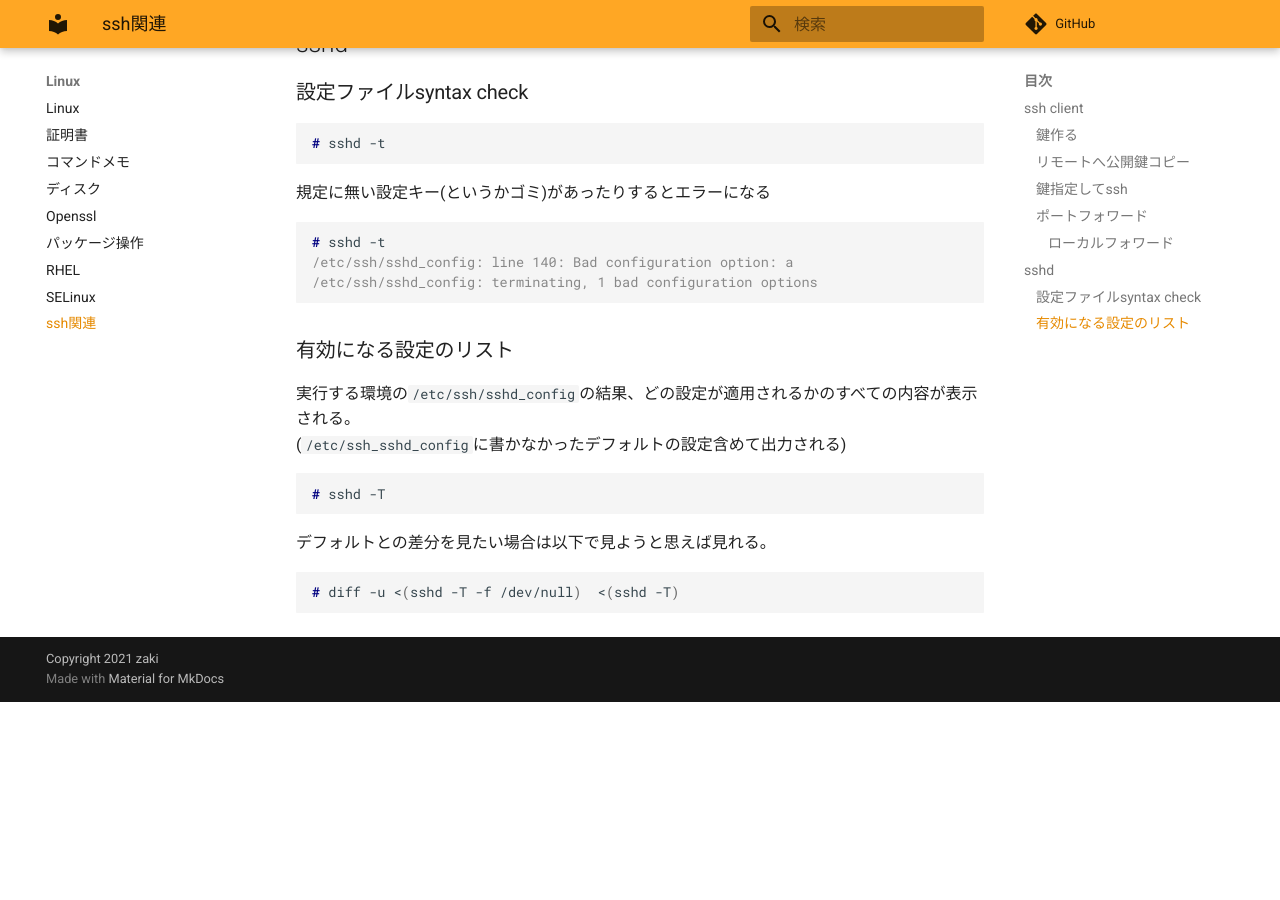
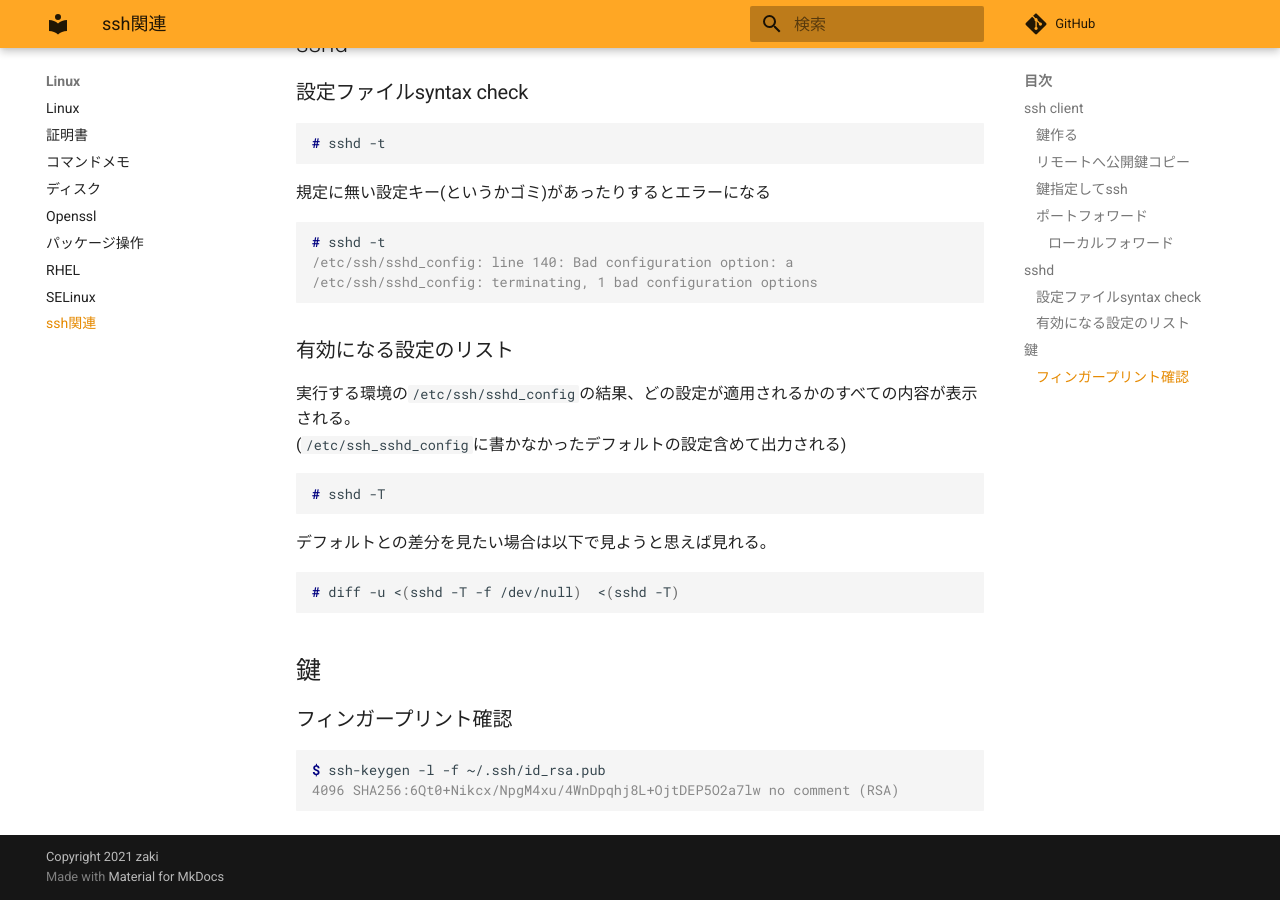
Before and after one commit to zaki-lknr/docs, an MkDocs documentation site: the page built from docs/Linux/ssh.md, in a window 1280 px wide and 900 px high, scrolled down 1617 px. Built offline with MkDocs 1.6.1 and Material for MkDocs 9.7.7, drawn with Linux system fonts in a browser that asks for light colours; comment, search, counter and statistics services are not loaded; before the commit the page ends 2319 px from its top, so only the background shows below that.

Commit message:
add: linux/ssh 鍵のフィンガープリント確認

````diff
--- a/docs/Linux/ssh.md
+++ b/docs/Linux/ssh.md
@@ -99,3 +99,12 @@ $ ssh rhel8 -L 25080:10.88.250.10:80
 ```console
 # diff -u <(sshd -T -f /dev/null)  <(sshd -T)
 ```
+
+## 鍵
+
+### フィンガープリント確認
+
+```console
+$ ssh-keygen -l -f ~/.ssh/id_rsa.pub
+4096 SHA256:6Qt0+Nikcx/NpgM4xu/4WnDpqhj8L+OjtDEP5O2a7lw no comment (RSA)
+```
````
